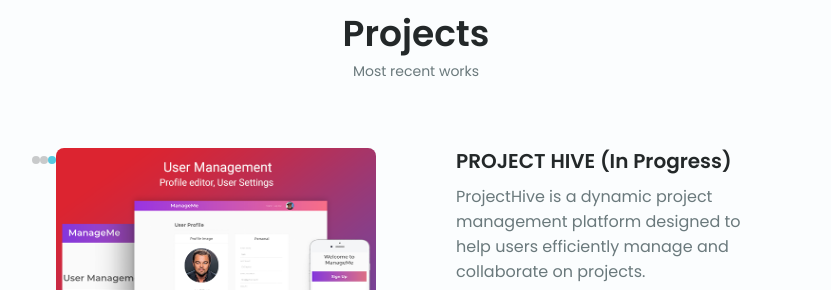
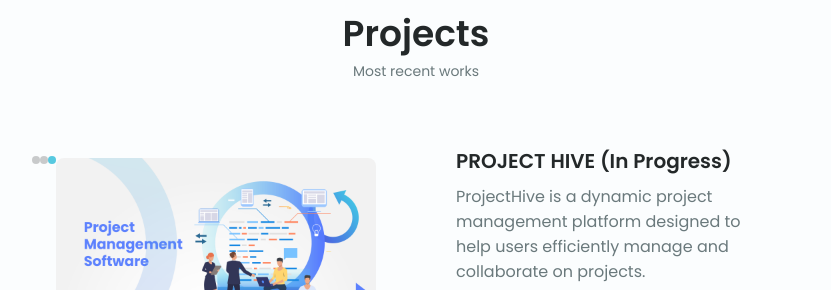
Before and after one commit to dhruv-dosh/Portfolio, a website: page index.html in a window 1280 px wide. Shown: the part 3034-3324 px from the top of the page, without its empty margins (224-1055 px from the left). Drawn offline with nearby package versions, Linux system fonts and the light colour scheme.

Commit message:
Update index.html

```diff
--- a/index.html
+++ b/index.html
@@ -532,7 +532,7 @@
                      <!--==================== PORTFOLIO 3 ====================-->
 
             <div class="portfolio__content grid swiper-slide">
-                <img src="package/images/UMS.png" alt="" class="portfolio__img">
+                <img src="package/images/ProjectHive.webp" alt="" class="portfolio__img">
 
                 <div class="portfolio_">
                     <h3 class="portfolio__title">PROJECT HIVE (In Progress)</h3>
```
